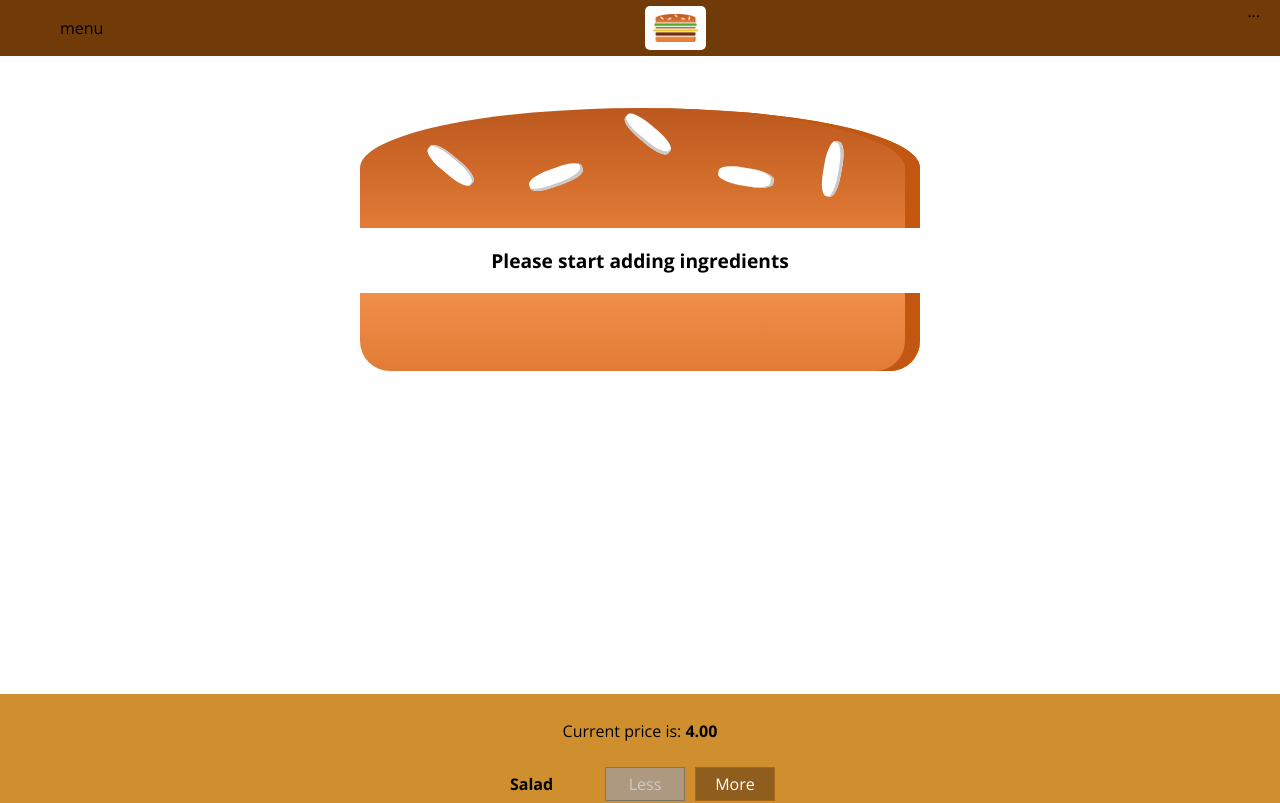
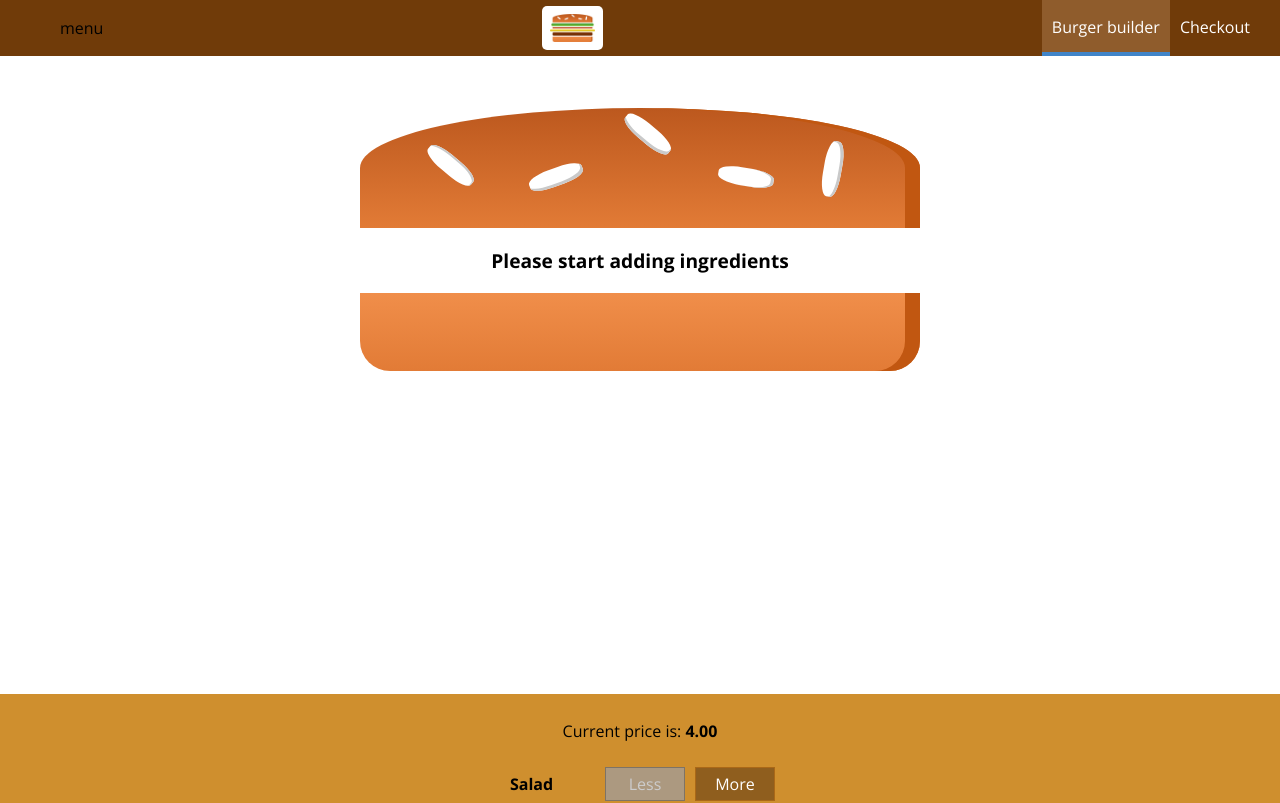
Before and after one commit to johanroug/react, a React app: page / in a window 1280 px wide. Shown: the top 803 px of the page. Built offline with nearby package versions, Linux system fonts and the light colour scheme.

Commit message:
Navigation

```diff
--- /dev/null
+++ b/src/components/Navigation/NavigationItems/NavigationItem/NavigationItem.js
@@ -0,0 +1,12 @@
+import React from 'react';
+import classes from './NavigationItem.scss';
+
+const naigationItem = (props) => (
+  <li className={classes.NavigationItem}>
+    <a href={props.link} className={props.active ? classes.active : null}>
+      {props.children}
+    </a>
+  </li>
+);
+
+export default naigationItem;
--- /dev/null
+++ b/src/components/Navigation/NavigationItems/NavigationItem/NavigationItem.scss
@@ -0,0 +1,25 @@
+.NavigationItem {
+  margin: 0;
+  box-sizing: border-box;
+  display: flex;
+  height: 100%;
+  align-items: center;
+
+  a {
+    color: white;
+    text-decoration: none;
+    height: 100%;
+    padding: 16px 10px;
+    border-bottom: 4px solid transparent;
+    box-sizing: border-box;
+    display: block;
+
+    &:hover,
+    &:active,
+    &.active {
+      background: #8f5c2c;
+      border-bottom-color: #4084c8;
+      color: white;
+    }
+  }
+}
--- /dev/null
+++ b/src/components/Navigation/NavigationItems/NavigationItems.js
@@ -0,0 +1,13 @@
+import React from 'react';
+
+import classes from './NavigationItems.scss';
+import NavigationItem from './NavigationItem/NavigationItem';
+
+const naigationItem = () => (
+  <ul className={classes.NavigationItems}>
+    <NavigationItem link='/' active>Burger builder</NavigationItem>
+    <NavigationItem link='/'>Checkout</NavigationItem>
+  </ul>
+);
+
+export default naigationItem;
--- /dev/null
+++ b/src/components/Navigation/NavigationItems/NavigationItems.scss
@@ -0,0 +1,8 @@
+.NavigationItems {
+  margin: 0;
+  padding: 0;
+  display: flex;
+  list-style: none;
+  align-items: center;
+  height: 100%;
+}
--- a/src/components/Navigation/Toolbar/Toolbar.js
+++ b/src/components/Navigation/Toolbar/Toolbar.js
@@ -1,14 +1,17 @@
 import React from 'react';
 import classes from './Toolbar.scss';
 import Logo from '../../Logo/Logo';
+import NavigationItems from '../NavigationItems/NavigationItems';
 
 const toolbar = (props) => {
   return (
     <header className={classes.Toolbar}>
-      <dir>menu</dir>
+      <dir>
+        menu
+      </dir>
       <Logo />
       <nav>
-        ...
+        <NavigationItems />
       </nav>
     </header>
   );
--- a/src/components/UI/Modal/Modal.js
+++ b/src/components/UI/Modal/Modal.js
@@ -9,7 +9,8 @@ const modal = (props) => {
       <div className={classes.Modal}
         style={{
           transform: props.show ? 'translateY(0)' : 'translateY(-100vh)',
-          opacity: props.show ? 1 : 0
+          opacity: props.show ? 1 : 0,
+          zIndex: props.show ? 500 : -1
         }}>
         <div onClick={props.close}>close</div>
         {props.children}
--- a/src/components/UI/Modal/Modal.scss
+++ b/src/components/UI/Modal/Modal.scss
@@ -1,16 +1,18 @@
 .Modal {
   position: fixed;
-  z-index: 500;
+  z-index: -1;
   background-color: white;
   width: 70%;
   border: 1px solid #ccc;
   box-shadow: 1px 1px 1px black;
   padding: 16px;
   left: 15%;
-  top: 30%;
+  top: 20%;
   box-sizing: border-box;
   transition: all 0.3s ease-out;
   opacity: 0;
+  overflow-y: auto;
+  height: 60%;
 
   @media (min-width: 600px) {
     width: 500px;
```
